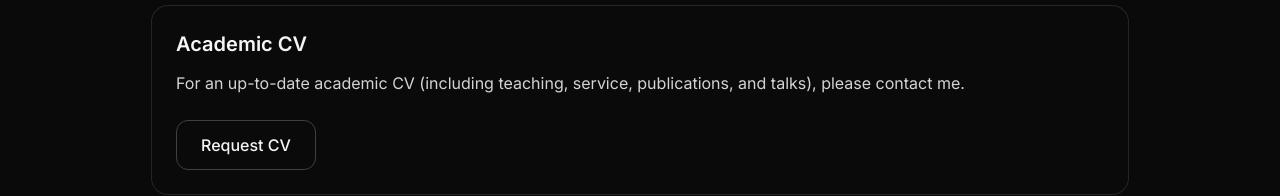
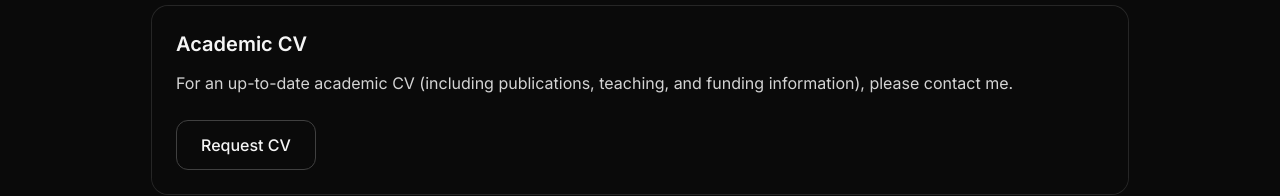
Before and after one commit to moilanenmime/xcentered, a Next.js app: page /academic in a window 1280 px wide. Shown: the part 1477-1673 px from the top of the page. Built offline with nearby package versions, Linux system fonts and the light colour scheme.

Commit message:
refactor: update wording in Academic CV section for clarity

```diff
--- a/app/academic/page.tsx
+++ b/app/academic/page.tsx
@@ -119,8 +119,8 @@ export default function AcademicPage() {
           <article className="rounded-2xl bg-neutral-950/40 p-6 ring-1 ring-neutral-800">
             <h2 className="text-xl font-semibold">Academic CV</h2>
             <p className="mt-3 text-neutral-300 leading-relaxed">
-              For an up-to-date academic CV (including teaching, service,
-              publications, and talks), please contact me.
+              For an up-to-date academic CV (including publications, teaching,
+              and funding information), please contact me.
             </p>
 
             <div className="mt-6">
```
